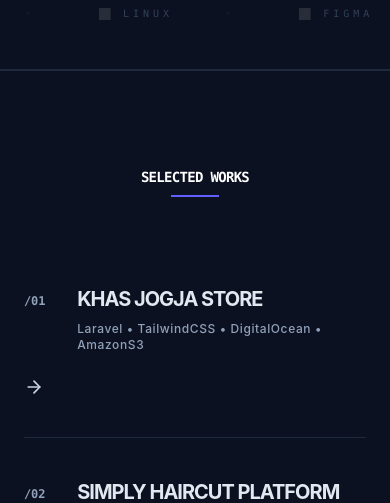
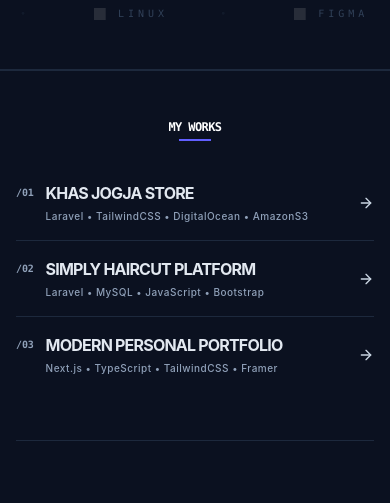
Before and after one commit to rfssu/My-Portofolio, a Next.js app: page / in a window 390 px wide. Shown: the part 1065-1568 px from the top of the page. Built offline with nearby package versions, Linux system fonts and the light colour scheme; grey boxes are pictures that could not be loaded.

Commit message:
Fix mobile ratio

```diff
--- a/components/ProjectCard.tsx
+++ b/components/ProjectCard.tsx
@@ -20,7 +20,7 @@ const ProjectCard: React.FC<ProjectProps> = ({ project, index, onOpen }) => {
             onClick={() => onOpen(project)}
             className="group cursor-pointer flex flex-col"
         >
-            <div className="relative aspect-[4/5] overflow-hidden mb-6 bg-slate-100 dark:bg-slate-900">
+            <div className="relative aspect-[4/5] overflow-hidden mb-3 md:mb-6 bg-slate-100 dark:bg-slate-900">
                 <Image
                     src={project.image || '/placeholder.png'}
                     alt={project.title}
@@ -28,11 +28,11 @@ const ProjectCard: React.FC<ProjectProps> = ({ project, index, onOpen }) => {
                     className="object-cover group-hover:scale-105 transition-all duration-[1.2s] ease-in-out"
                 />
             </div>
-            <div className="space-y-1">
-                <p className="text-[10px] italic font-medium tracking-tight text-slate-400">
+            <div className="space-y-0.5 md:space-y-1">
+                <p className="text-[9px] md:text-[10px] italic font-medium tracking-tight text-slate-400">
                     2025 • {project.tech[0]}
                 </p>
-                <h3 className="text-xl font-bold tracking-tight text-slate-900 dark:text-white uppercase leading-none">
+                <h3 className="text-sm md:text-xl font-bold tracking-tight text-slate-900 dark:text-white uppercase leading-none">
                     {project.title}
                 </h3>
             </div>
--- a/components/Projects.tsx
+++ b/components/Projects.tsx
@@ -27,15 +27,15 @@ const Projects: React.FC = () => {
     };
 
     return (
-        <section id="projects" className="py-24 border-t border-slate-200 dark:border-slate-800 bg-white dark:bg-[#0B1120] relative text-left">
-            <div className="max-w-7xl mx-auto px-6 md:px-12">
+        <section id="projects" className="py-12 md:py-24 border-t border-slate-200 dark:border-slate-800 bg-white dark:bg-[#0B1120] relative text-left">
+            <div className="max-w-7xl mx-auto px-4 md:px-12">
 
                 {/* Section Title - Centered */}
-                <div className="flex flex-col items-center mb-12">
-                    <h2 className="text-sm md:text-base tracking-[0.2em] font-bold text-slate-900 dark:text-white uppercase font-mono text-center">
-                        Selected Works
+                <div className="flex flex-col items-center mb-6 md:mb-12">
+                    <h2 className="text-xs md:text-base tracking-[0.2em] font-bold text-slate-900 dark:text-white uppercase font-mono text-center">
+                        My Works
                     </h2>
-                    <div className="h-[2px] w-12 bg-indigo-500 mt-2"></div>
+                    <div className="h-[2px] w-8 md:w-12 bg-indigo-500 mt-1 md:mt-2"></div>
                 </div>
 
                 {/* PROJECT LIST VIEW */}
@@ -44,22 +44,22 @@ const Projects: React.FC = () => {
                         <motion.div
                             key={project.id}
                             onClick={() => setSelectedProject(project)}
-                            className="group cursor-pointer py-10 flex flex-col md:flex-row md:items-center justify-between gap-6 hover:px-4 transition-all duration-500"
+                            className="group cursor-pointer py-4 md:py-10 flex items-center justify-between gap-3 md:gap-6 hover:px-2 md:hover:px-4 transition-all duration-500"
                         >
-                            <div className="flex items-start gap-8">
-                                <span className="text-xs font-mono text-slate-400 mt-2 font-bold">
+                            <div className="flex items-start gap-3 md:gap-8 flex-1">
+                                <span className="text-[10px] md:text-xs font-mono text-slate-400 mt-1 md:mt-2 font-bold">
                                     /{String(index + 1).padStart(2, '0')}
                                 </span>
-                                <div>
-                                    <h3 className="text-xl md:text-2xl font-black uppercase tracking-tighter group-hover:text-indigo-500 transition-colors duration-300">
+                                <div className="flex-1">
+                                    <h3 className="text-base md:text-2xl font-black uppercase tracking-tighter group-hover:text-indigo-500 transition-colors duration-300">
                                         {project.title}
                                     </h3>
-                                    <p className="text-xs tracking-wider text-slate-500 dark:text-slate-400 mt-2 font-medium">
+                                    <p className="text-[10px] md:text-xs tracking-wider text-slate-500 dark:text-slate-400 mt-1 md:mt-2 font-medium line-clamp-1">
                                         {project.tech.join(' • ')}
                                     </p>
                                 </div>
                             </div>
-                            <ArrowRight className="w-5 h-5 text-slate-300 group-hover:text-indigo-500 group-hover:translate-x-3 transition-all duration-500" />
+                            <ArrowRight className="w-4 h-4 md:w-5 md:h-5 text-slate-300 group-hover:text-indigo-500 group-hover:translate-x-3 transition-all duration-500 shrink-0" />
                         </motion.div>
                     ))}
                 </div>
@@ -77,13 +77,13 @@ const Projects: React.FC = () => {
                             className="fixed inset-0 bg-black/90 backdrop-blur-md z-[100]"
                         />
 
-                        <div className="fixed inset-0 flex items-center justify-center z-[101] p-4 md:p-8 pointer-events-none">
+                        <div className="fixed inset-0 flex items-center justify-center z-[101] p-2 md:p-8 pointer-events-none">
                             <motion.div
                                 initial={{ opacity: 0, y: 20, scale: 0.98 }}
                                 animate={{ opacity: 1, y: 0, scale: 1 }}
                                 exit={{ opacity: 0, y: 20, scale: 0.98 }}
                                 transition={{ type: 'spring', damping: 25, stiffness: 200 }}
-                                className="pointer-events-auto w-full max-w-3xl max-h-[85vh] bg-white dark:bg-[#0B1120] border border-slate-200 dark:border-slate-800 overflow-y-auto overscroll-contain shadow-2xl scrollbar-hide will-change-transform"
+                                className="pointer-events-auto w-full max-w-3xl max-h-[90vh] md:max-h-[85vh] bg-white dark:bg-[#0B1120] border border-slate-200 dark:border-slate-800 overflow-y-auto overscroll-contain shadow-2xl scrollbar-hide will-change-transform"
                             >
                                 {/* Modal Banner */}
                                 <div className="relative aspect-video bg-slate-900">
@@ -96,31 +96,31 @@ const Projects: React.FC = () => {
                                     />
                                     <button
                                         onClick={() => setSelectedProject(null)}
-                                        className="absolute top-4 right-4 p-2 bg-black/50 backdrop-blur-md text-white hover:bg-white hover:text-black transition-all"
+                                        className="absolute top-2 right-2 md:top-4 md:right-4 p-1.5 md:p-2 bg-black/50 backdrop-blur-md text-white hover:bg-white hover:text-black transition-all"
                                     >
-                                        <X className="w-4 h-4" />
+                                        <X className="w-3.5 h-3.5 md:w-4 md:h-4" />
                                     </button>
                                 </div>
 
                                 {/* Modal Content */}
-                                <div className="p-4 md:p-10 space-y-6 md:space-y-10 text-left">
-                                    <div className="flex flex-col md:flex-row md:items-end justify-between gap-4 md:gap-6 border-b border-slate-200 dark:border-slate-800 pb-6 md:pb-8">
-                                        <div className="space-y-1">
-                                            <p className="text-[10px] tracking-[0.3em] text-slate-400 font-mono font-bold uppercase">
+                                <div className="p-4 md:p-10 space-y-4 md:space-y-10 text-left">
+                                    <div className="flex flex-col md:flex-row md:items-end justify-between gap-3 md:gap-6 border-b border-slate-200 dark:border-slate-800 pb-4 md:pb-8">
+                                        <div className="space-y-0.5 md:space-y-1">
+                                            <p className="text-[9px] md:text-[10px] tracking-[0.3em] text-slate-400 font-mono font-bold uppercase">
                                                 Case Studio / {String(selectedProject.id).padStart(2, '0')}
                                             </p>
-                                            <h3 className="text-2xl md:text-5xl font-black uppercase tracking-tighter leading-tight">
+                                            <h3 className="text-lg md:text-5xl font-black uppercase tracking-tighter leading-tight">
                                                 {selectedProject.title}
                                             </h3>
                                         </div>
-                                        <div className="flex gap-4 md:gap-6 text-[10px] md:text-[11px] font-black uppercase tracking-widest shrink-0">
+                                        <div className="flex gap-3 md:gap-6 text-[9px] md:text-[11px] font-black uppercase tracking-widest shrink-0">
                                             {selectedProject.links.demo && (
-                                                <a href={selectedProject.links.demo} target="_blank" className="hover:text-indigo-500 underline underline-offset-4 decoration-indigo-500/30 hover:decoration-indigo-500 transition-all">
+                                                <a href={selectedProject.links.demo} target="_blank" className="hover:text-indigo-500 underline underline-offset-2 md:underline-offset-4 decoration-indigo-500/30 hover:decoration-indigo-500 transition-all">
                                                     Live Demo ↗
                                                 </a>
                                             )}
                                             {selectedProject.links.repo && (
-                                                <a href={selectedProject.links.repo} target="_blank" className="hover:text-indigo-500 underline underline-offset-4 decoration-indigo-500/30 hover:decoration-indigo-500 transition-all">
+                                                <a href={selectedProject.links.repo} target="_blank" className="hover:text-indigo-500 underline underline-offset-2 md:underline-offset-4 decoration-indigo-500/30 hover:decoration-indigo-500 transition-all">
                                                     Github ↗
                                                 </a>
                                             )}
@@ -128,20 +128,20 @@ const Projects: React.FC = () => {
                                     </div>
 
                                     {/* Details Grid */}
-                                    <div className="grid grid-cols-1 gap-6 md:gap-10">
-                                        <div className="space-y-4 md:space-y-6">
-                                            <div className="space-y-2 md:space-y-3">
-                                                <p className="text-[10px] tracking-[0.3em] text-slate-400 font-mono font-bold uppercase italic">Synopsis</p>
-                                                <p className="text-xs md:text-base text-slate-600 dark:text-slate-400 italic leading-relaxed font-medium">
+                                    <div className="grid grid-cols-1 gap-4 md:gap-10">
+                                        <div className="space-y-3 md:space-y-6">
+                                            <div className="space-y-1.5 md:space-y-3">
+                                                <p className="text-[9px] md:text-[10px] tracking-[0.3em] text-slate-400 font-mono font-bold uppercase italic">Synopsis</p>
+                                                <p className="text-[11px] md:text-base text-slate-600 dark:text-slate-400 italic leading-relaxed font-medium">
                                                     {selectedProject.description}
                                                 </p>
                                             </div>
 
-                                            <div className="space-y-3 md:space-y-4">
-                                                <p className="text-[10px] tracking-[0.3em] text-slate-400 font-mono font-bold uppercase italic">Key Features</p>
-                                                <ul className="space-y-2 md:space-y-3">
+                                            <div className="space-y-2 md:space-y-4">
+                                                <p className="text-[9px] md:text-[10px] tracking-[0.3em] text-slate-400 font-mono font-bold uppercase italic">Key Features</p>
+                                                <ul className="space-y-1.5 md:space-y-3">
                                                     {selectedProject.features?.map((f: string) => (
-                                                        <li key={f} className="flex gap-2 md:gap-3 text-[11px] md:text-sm font-bold uppercase tracking-tight text-slate-800 dark:text-slate-200">
+                                                        <li key={f} className="flex gap-2 md:gap-3 text-[10px] md:text-sm font-bold uppercase tracking-tight text-slate-800 dark:text-slate-200">
                                                             <span className="text-indigo-500">→</span>
                                                             <span>{f}</span>
                                                         </li>
@@ -150,17 +150,17 @@ const Projects: React.FC = () => {
                                             </div>
 
                                             {/* TECHNICAL TOOLS - Moved here for mobile */}
-                                            <div className="space-y-3 md:space-y-4 pt-4 border-t border-slate-100 dark:border-slate-800 md:border-0 md:pt-0">
-                                                <p className="text-[10px] tracking-[0.3em] text-slate-400 font-mono font-bold uppercase italic">Technical Tools</p>
-                                                <div className="flex flex-wrap gap-3 md:gap-4">
+                                            <div className="space-y-2 md:space-y-4 pt-3 md:pt-4 border-t border-slate-100 dark:border-slate-800 md:border-0 md:pt-0">
+                                                <p className="text-[9px] md:text-[10px] tracking-[0.3em] text-slate-400 font-mono font-bold uppercase italic">Technical Tools</p>
+                                                <div className="flex flex-wrap gap-2 md:gap-4">
                                                     {selectedProject.tech.map((t: string) => (
-                                                        <div key={t} className="flex items-center gap-2 group/icon">
+                                                        <div key={t} className="flex items-center gap-1.5 md:gap-2 group/icon">
                                                             <img
                                                                 src={getLogoUrl(t)}
                                                                 alt={t}
-                                                                className="w-3.5 h-3.5 opacity-70 group-hover/icon:opacity-100 transition-all"
+                                                                className="w-3 h-3 md:w-3.5 md:h-3.5 opacity-70 group-hover/icon:opacity-100 transition-all"
                                                             />
-                                                            <span className="text-[9px] font-black tracking-tighter uppercase">{t}</span>
+                                                            <span className="text-[8px] md:text-[9px] font-black tracking-tighter uppercase">{t}</span>
                                                         </div>
                                                     ))}
                                                 </div>
```
